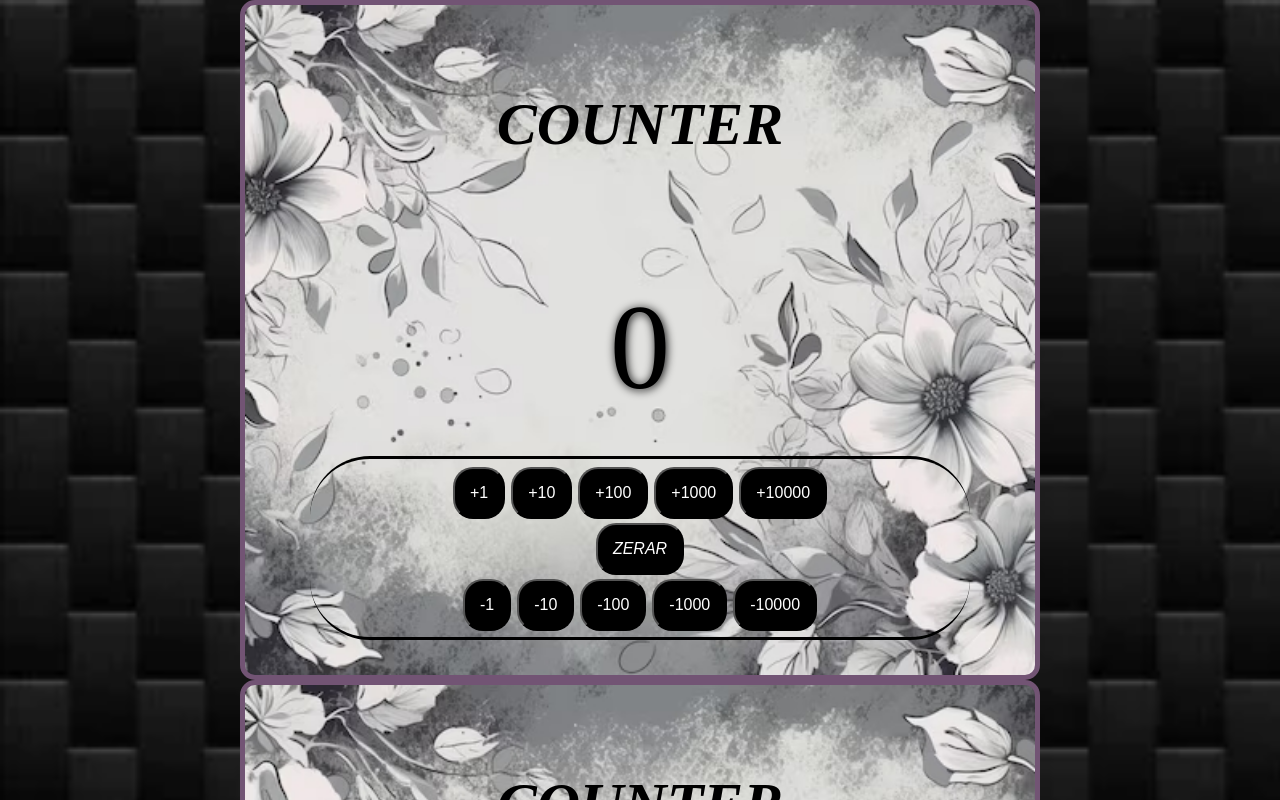
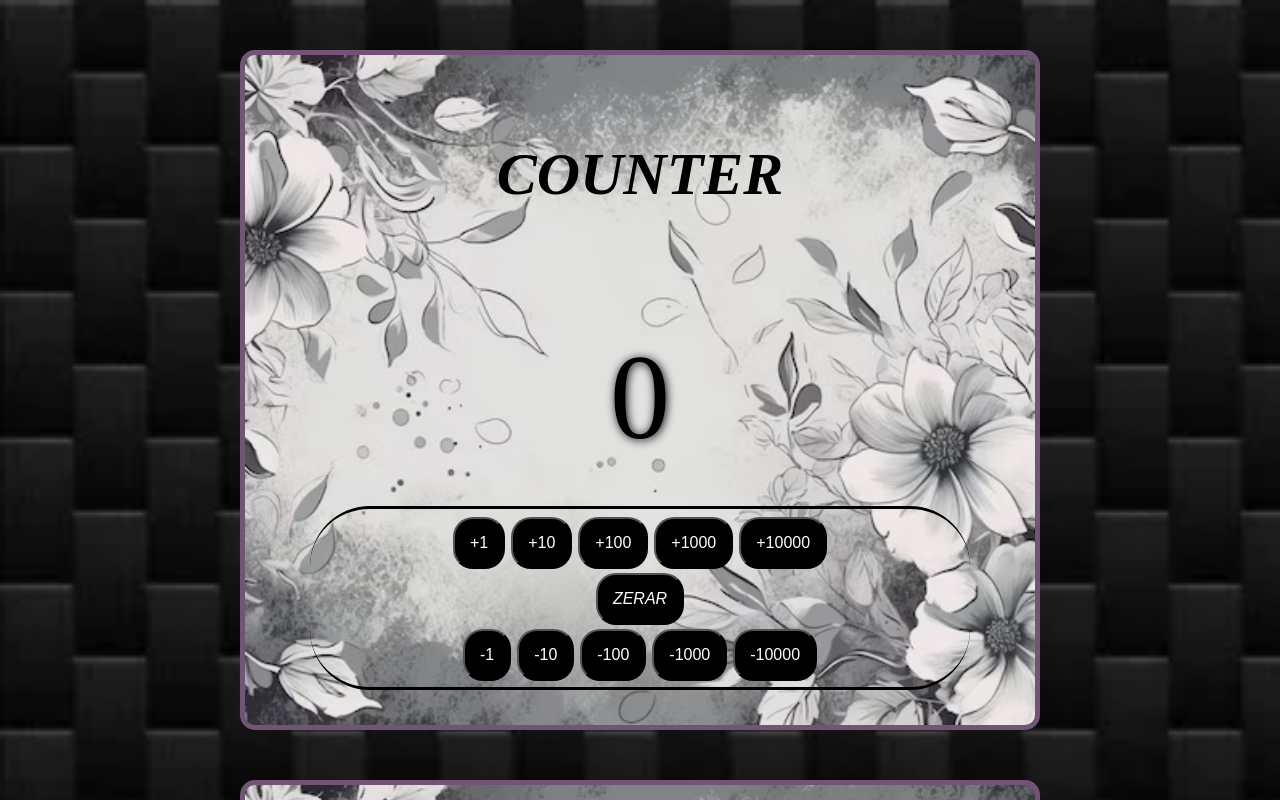
Before and after one commit to Matcollet/contador-next, a Next.js app: page / in a window 1280 px wide. Shown: the top 800 px of the page. Built offline with nearby package versions, Linux system fonts and the light colour scheme.

Commit message:
Update globals.css

```diff
--- a/src/app/globals.css
+++ b/src/app/globals.css
@@ -22,6 +22,7 @@ body {
   flex-direction: column;
   justify-content: center;
   align-items: center;
+  margin-top: 50px;
 }
 
 #topo {
@@ -56,9 +57,7 @@ button {
 
 button:active {
   box-shadow: 3.4px 4px 4px rgba(0, 0, 0, 0.2);
-  /* Reduz a sombra, simulando um clique */
   transform: translateY(3.2px);
-  /* Faz o botão "descer" um pouco */
 }
 
 .negativos:hover {
```
